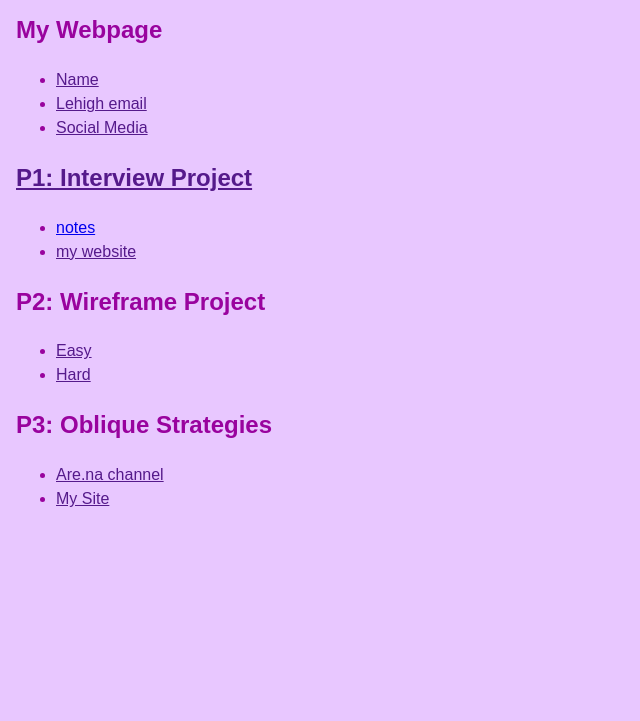
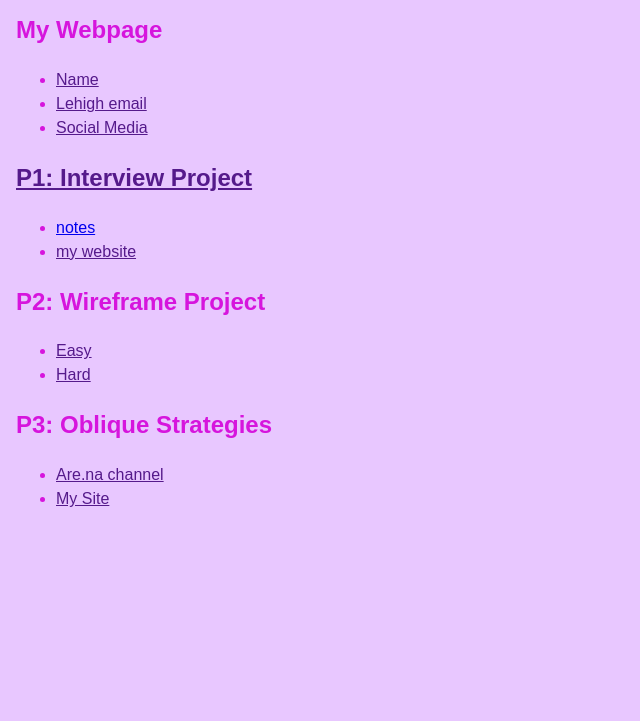
Before and after one commit to nrj223/nicolewebsite, a plain HTML site: page index.html in a window 1280 px wide. Shown: the part 79-800 px from the top of the page, without its empty margins (0-640 px from the left). Drawn offline with Linux system fonts and the light colour scheme.

Commit message:
color change

```diff
--- a/css/style.css
+++ b/css/style.css
@@ -18,7 +18,7 @@ html {/* a minimalist set of CSS resets */
       margin: 1rem;
       font-family: sans-serif;
       line-height: 1.5;
-      color: #99039e;
+      color: #d615dd;
       background: #e8c7ff;
     }
 
```
